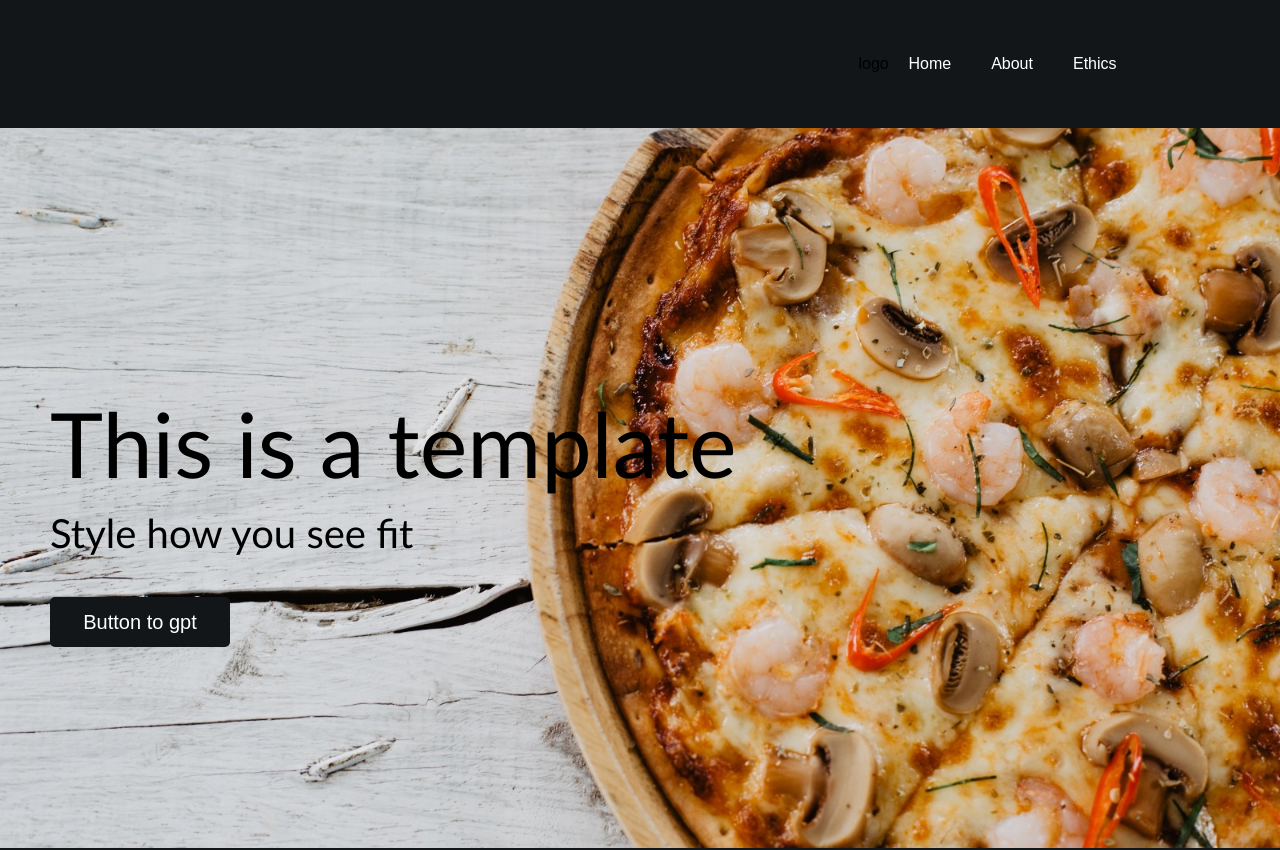
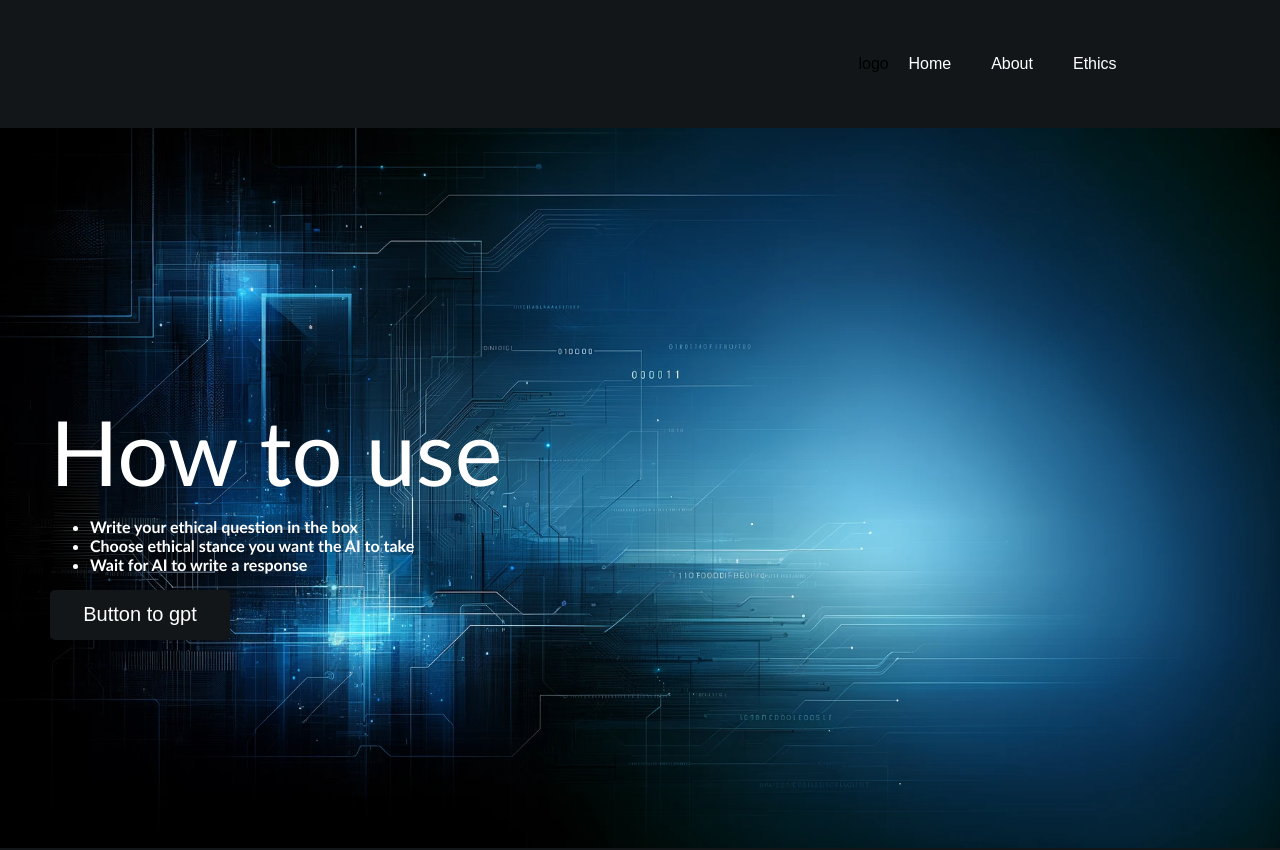
Before and after one commit to mattk1205/ethics_project, a React (Create React App) app: page / in a window 1280 px wide. Shown: the top 850 px of the page. Built offline with nearby package versions, Linux system fonts and the light colour scheme; the HTML template or start-up script is replaced by a standard one.

Commit message:
Updated-Home-Page

```diff
--- a/src/pages/Home.js
+++ b/src/pages/Home.js
@@ -1,6 +1,6 @@
 import React from "react";
 import { Link } from "react-router-dom";
-import BannerImage from "../assets/pizza.jpeg";
+import BannerImage from "../assets/howtousebackground.png";
 import "../styles/Home.css";
 import "./Ethics"
 
@@ -8,8 +8,22 @@ function Home() {
   return (
     <div className="home" style={{ backgroundImage: `url(${BannerImage})` }}>
       <div className="headerContainer">
-        <h1> This is a template </h1>
-        <p> Style how you see fit</p>
+        <div className = "instructions">
+          <h1 id="how-2"> How to use </h1>
+            <div className = "box">
+              <ul>
+              <li>
+                Write your ethical question in the box
+              </li>
+              <li>
+                Choose ethical stance you want the AI to take
+              </li>
+              <li>
+                Wait for AI to write a response
+              </li>
+           </ul>
+           </div>
+        </div>
         <Link to="/ethics">
           <button> Button to gpt </button>
         </Link>
--- a/src/styles/Home.css
+++ b/src/styles/Home.css
@@ -11,9 +11,16 @@
   font-family: "Gill Sans", "Gill Sans MT", Calibri, "Trebuchet MS", sans-serif;
 }
 
+#how-2 {
+  color: white;
+}
+
+
+
 .headerContainer {
   width: auto;
   margin-left: 50px;
+  font-weight: 1000;
 }
 
 .headerContainer h1 {
@@ -52,13 +59,14 @@
   transition: 0.3s ease-in;
 }
 
+.home .instructions {
+  color: white;
+}
+
 @media only screen and (max-width: 650px) {
   .home {
     justify-content: center;
     align-items: center;
-  }
-  .headerContainer h1,
-  .headerContainer p {
   }
 
   .headerContainer {
```
Also changed, not shown: src/assets/howtousebackground.png (added).
